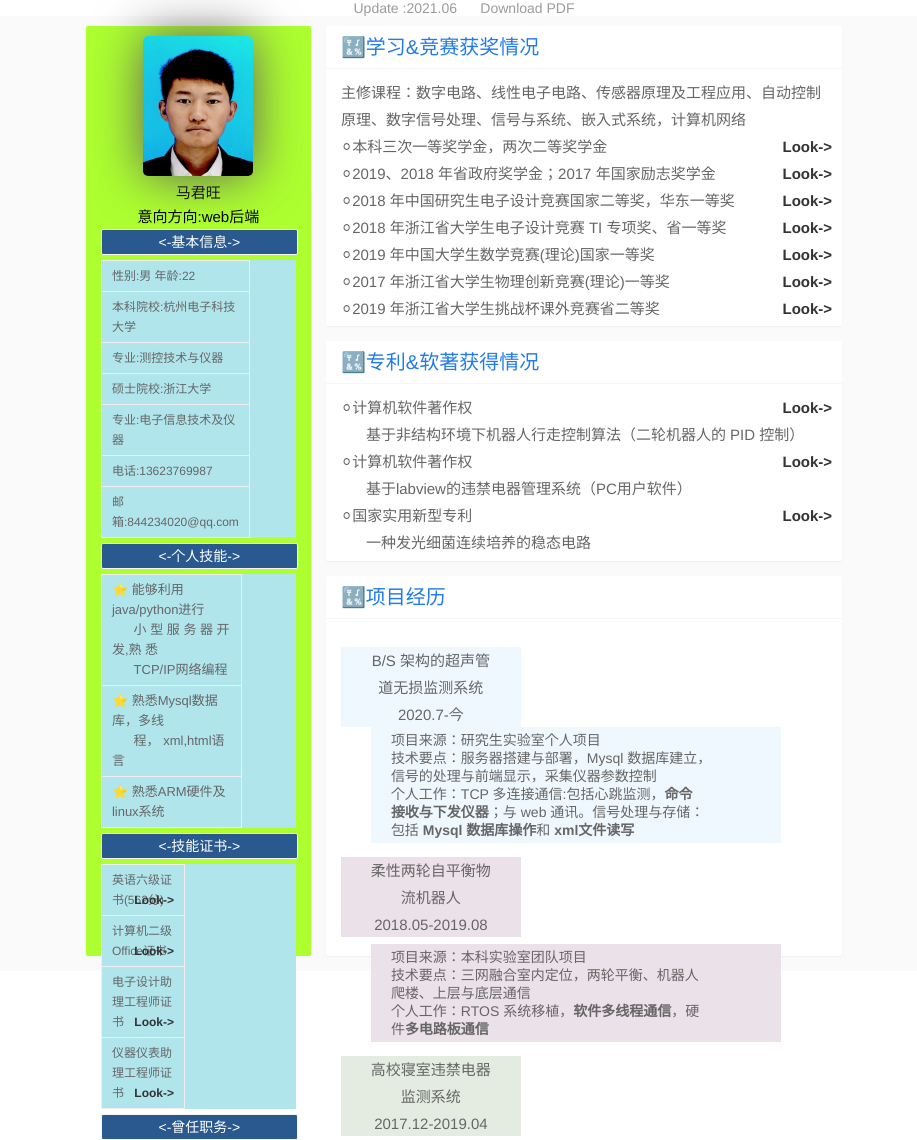
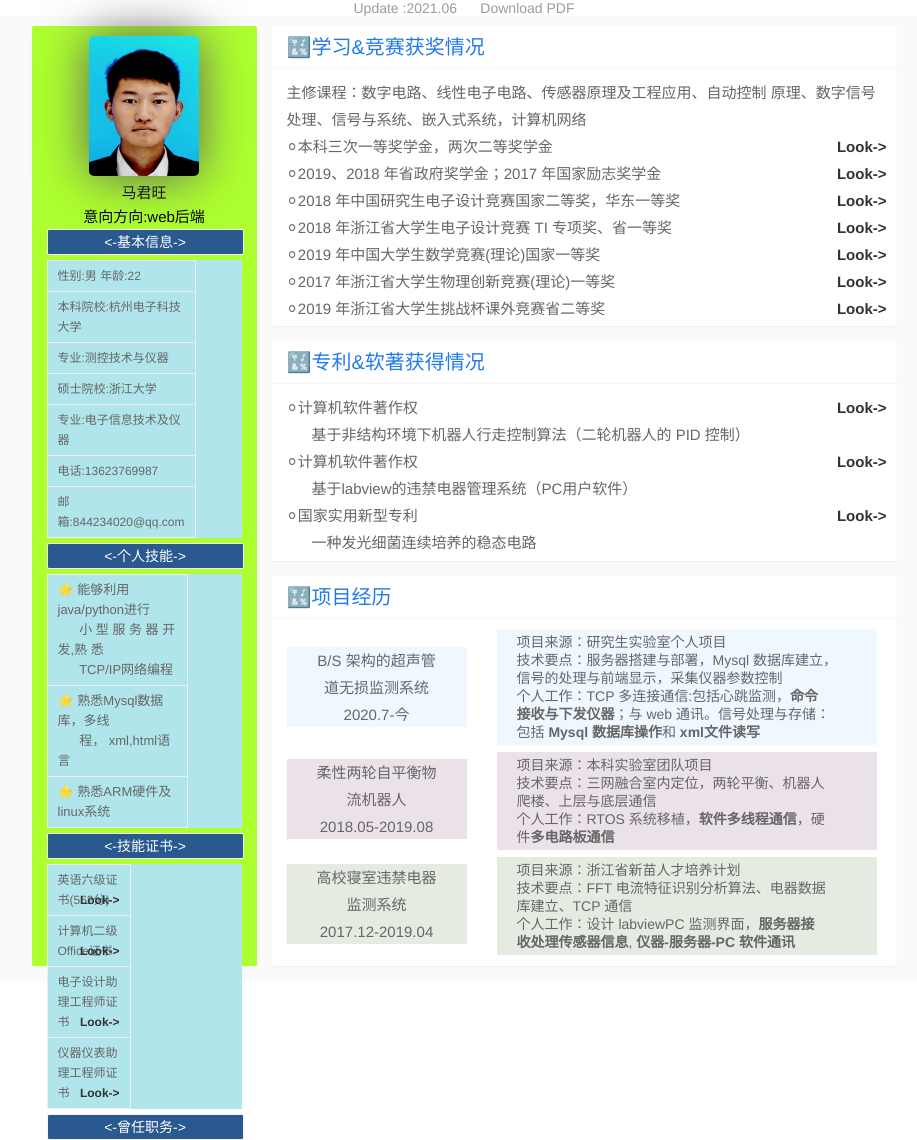
Before and after one commit to majunwang/resume, a plain HTML site: page index.html in a window 1280 px wide. Shown: the top 1140 px of the page, without its empty margins (176-1093 px from the left). Drawn offline with nearby package versions, Linux system fonts and the light colour scheme.

Commit message:
Add files via upload

```diff
--- a/index.html
+++ b/index.html
@@ -362,10 +362,10 @@
   <div style="justify-content:center;text-align:center; color: rgb(158, 154, 154);"><a style=" color: rgb(158, 154, 154);"  href = 'javascript:myFunctionresume()'> Update :2021.06&nbsp;&nbsp;&nbsp;&nbsp;&nbsp;&nbsp;Download PDF </a></div>
 
       <div class="layui-bg-gray" style="padding: 10px;">
-        <div class="layui-row layui-col-space15" style="justify-content:center;display: flex;height: 950px;">
+        <div class="layui-row layui-col-space15" style="justify-content:center;display: flex;height: 960px;">
 
           <div class="layui-col-md2" style="display:inline-block;width: 240px;">
-            <div class="layui-card"style="background:greenyellow;height: 930px" >
+            <div class="layui-card"style="background:greenyellow;height: 940px" >
 
               <div class="layui-card-body" >
 
@@ -503,7 +503,7 @@
             </div>
           </div>
 
-          <div class="layui-col-md5" style="display:inline-block;">
+          <div class="layui-col-md5" style="display:inline-block;width: 640px;">
 
             <div class="layui-card" style="height: 300px">
               <div class="layui-card-header" style='font-size: 20px; color:rgb(34, 122, 236)'> 🔣学习&竞赛获奖情况</div>
@@ -531,7 +531,7 @@
                   <br>&nbsp;&nbsp;&nbsp;&nbsp;&nbsp;&nbsp;一种发光细菌连续培养的稳态电路
                 </div>
               </div>
-              <div class="layui-card" style="height: 380px">
+              <div class="layui-card" style="height: 390px">
                 <div class="layui-card-header" style='font-size: 20px; color:rgb(34, 122, 236)'> 🔣项目经历</div>
                 <div class="layui-card-body" style ='font-size: 10px;line-height:12px;justify-content:center;'>
 
@@ -540,7 +540,7 @@
                     <br>道无损监测系统
                     <br>2020.7-今
                   </div>
-                  <div class="layui-col-md2" style="margin-left:  30px; font-size: 14px;line-height:18px ;display:inline-block; width:410px; background-color:aliceblue">
+                  <div class="layui-col-md2" style="margin-left:  30px; font-size: 14px;line-height:18px ; width:380px; background-color:aliceblue">
 
                     <p style = 'margin-left:20px;margin-top:4px;margin-bottom: 4px;'>项目来源：研究生实验室个人项目
                     <br>技术要点：服务器搭建与部署，Mysql 数据库建立，
@@ -549,13 +549,15 @@
                     <br><b>接收与下发仪器</b>；与 web 通讯。信号处理与存储：
                     <br>包括 <b>Mysql 数据库操作</b>和 <b>xml文件读写</b></p>
                   </div>
+
+
                   <div class="layui-col-md2" style="  margin-top:14px;font-size: 15px;line-height:27px; text-align:center; display:inline-block;width: 180px;height: 80px; background-color:rgb(235, 225, 232)">
 
                     柔性两轮自平衡物
                     <br>流机器人
                      <br>2018.05-2019.08
                   </div>
-                  <div class="layui-col-md2" style="margin-left:  30px; margin-top:7px; font-size: 14px;line-height:18px ; display:inline-block;width:410px; background-color:rgb(235, 225, 232)">
+                  <div class="layui-col-md2" style="margin-left:  30px; margin-top:7px; font-size: 14px;line-height:18px ; width:380px; background-color:rgb(235, 225, 232)">
 
                     <p style = 'margin-left:20px;margin-top:4px;margin-bottom: 4px;'>项目来源：本科实验室团队项目
                     <br>技术要点：三网融合室内定位，两轮平衡、机器人
@@ -570,7 +572,7 @@
                     <br>监测系统
                     <br>2017.12-2019.04
                  </div>
-                 <div class="layui-col-md2" style="margin-left:  30px;margin-top:7px; font-size: 14px;line-height:18px ;display:inline-block; width:410px; background-color:rgb(228, 236, 226)">
+                 <div class="layui-col-md2" style="margin-left:  30px;margin-top:7px; font-size: 14px;line-height:18px ; width:380px; background-color:rgb(228, 236, 226)">
 
 
                   <p style = 'margin-left:20px;margin-top:4px;margin-bottom: 4px;'>项目来源：浙江省新苗人才培养计划
@@ -580,6 +582,7 @@
                    <br><b>收处理传感器信息</b>, <b>仪器-服务器-PC 软件通讯</b></p>
 
                  </div>
+
               </div>
           </div>
         </div>
```
